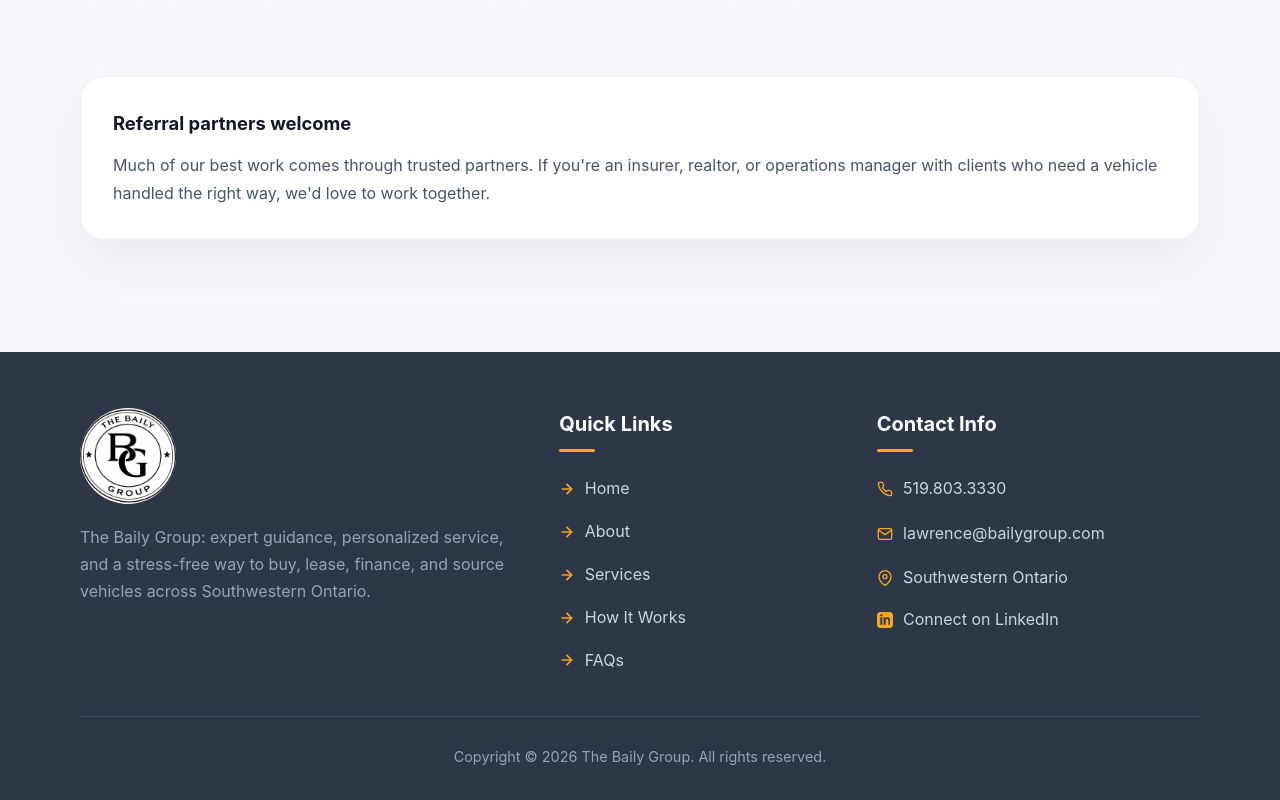
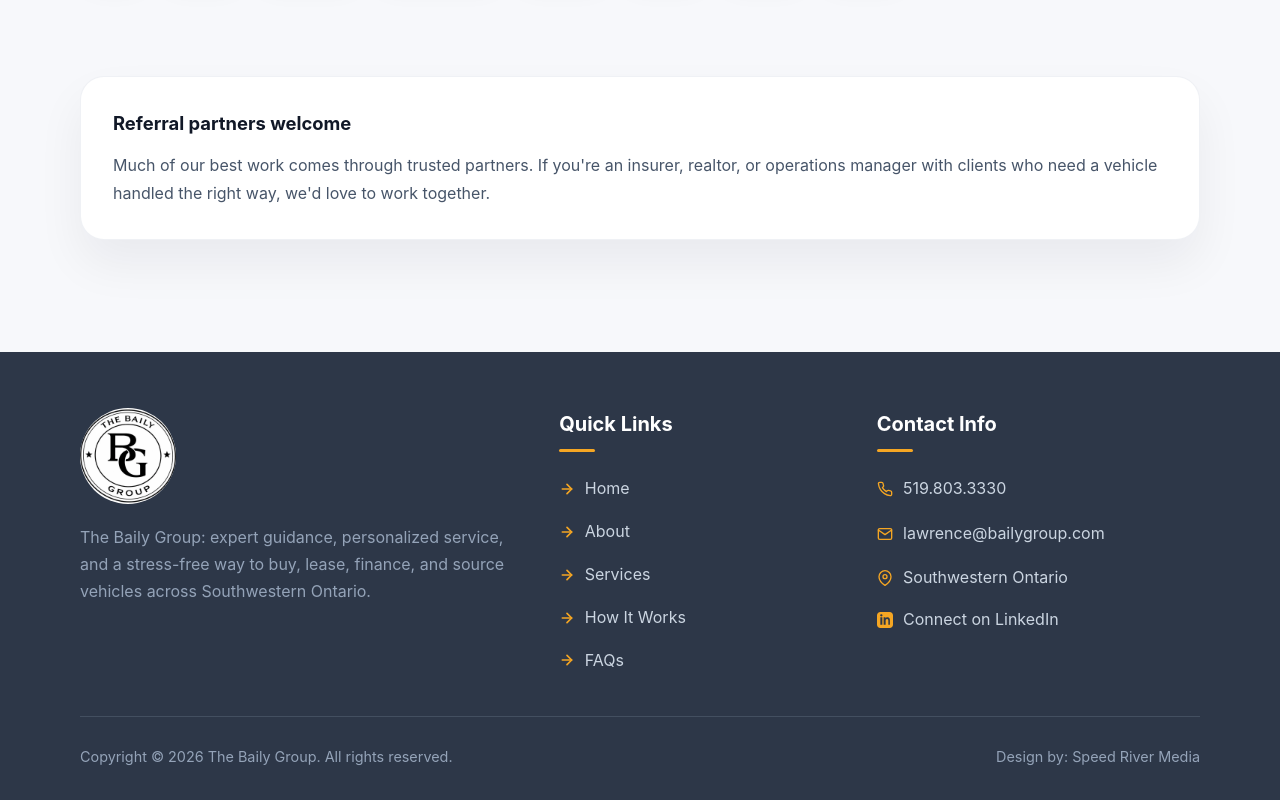
Before and after one commit to couchmanrick-wq/BailyGroup, a Next.js app: page / in a window 1280 px wide. Shown: the part 3391-4191 px from the top of the page. Built offline with nearby package versions, Linux system fonts and the light colour scheme.

Commit message:
Split footer bottom row: copyright left, design credit right
Co-Authored-By: Claude Opus 4.8 <noreply@anthropic.com>

```diff
--- a/src/components/Layout.tsx
+++ b/src/components/Layout.tsx
@@ -266,9 +266,12 @@ export default function Layout({
             </div>
 
             <hr className={styles.footerDivider} />
-            <p className={styles.footerCopyright}>
-              Copyright © {new Date().getFullYear()} The Baily Group. All rights reserved.
-            </p>
+            <div className={styles.footerBottom}>
+              <p className={styles.footerCopyright}>
+                Copyright © {new Date().getFullYear()} The Baily Group. All rights reserved.
+              </p>
+              <p className={styles.footerCredit}>Design by: Speed River Media</p>
+            </div>
           </div>
         </footer>
       </main>
--- a/src/styles/Home.module.css
+++ b/src/styles/Home.module.css
@@ -829,9 +829,17 @@ a.footerContactItem:hover {
   border-top: 1px solid rgba(148, 163, 184, 0.22);
 }
 
-.footerCopyright {
+.footerBottom {
+  display: flex;
+  flex-wrap: wrap;
+  align-items: center;
+  justify-content: space-between;
+  gap: 0.5rem 1.5rem;
+}
+
+.footerCopyright,
+.footerCredit {
   margin: 0;
-  text-align: center;
   font-size: 0.9rem;
   color: #94a3b8;
 }
```
